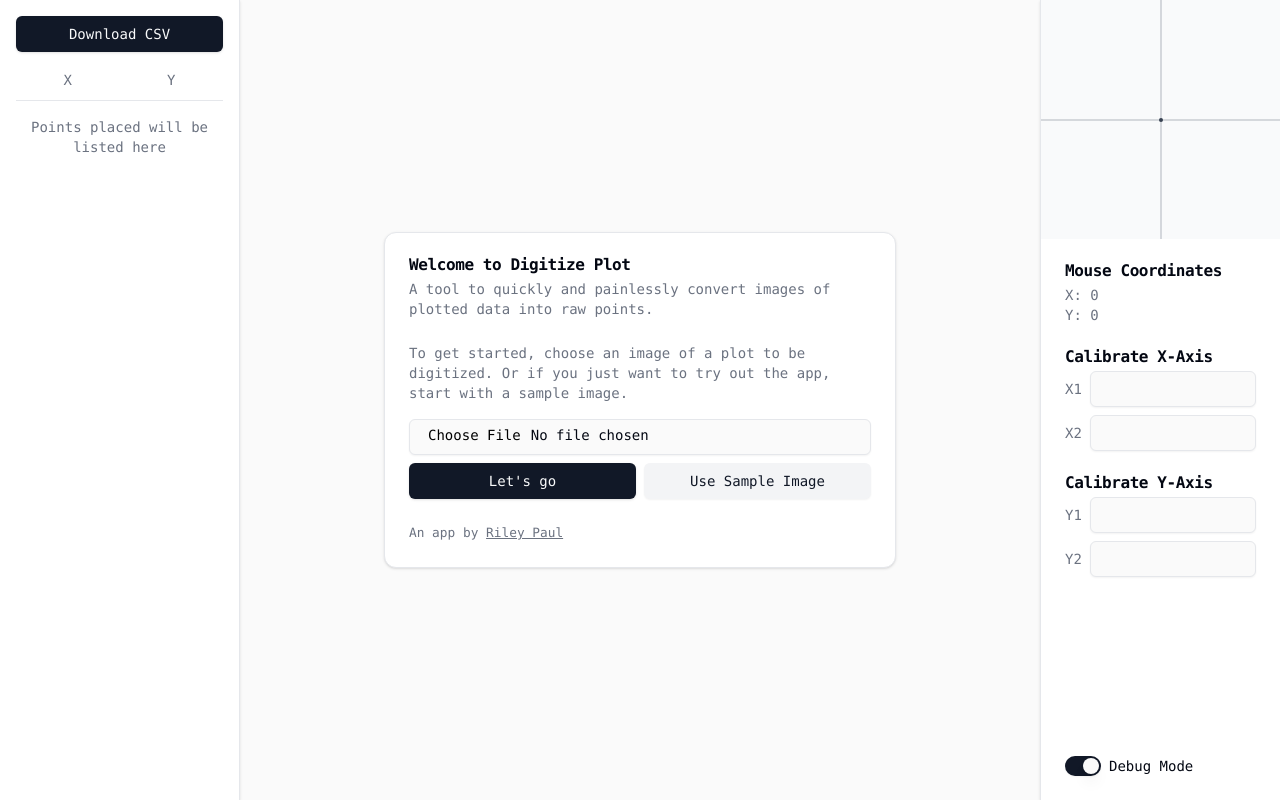
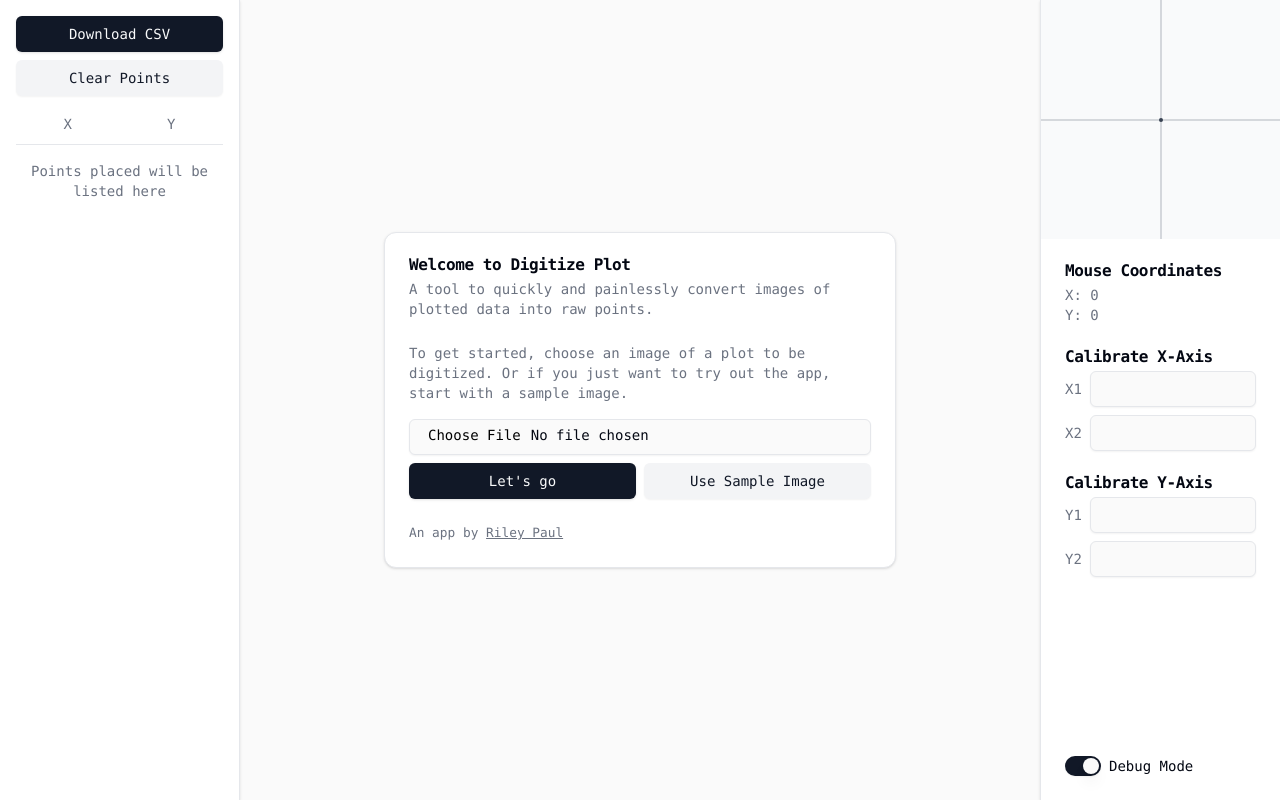
Before and after one commit to riley-paul/digitize-plot, a React (Vite) app: page / in a window 1280 px wide. Built offline with nearby package versions, Linux system fonts and the light colour scheme; a web font is replaced by a local one.

Commit message:
get debug switch working

```diff
--- a/package.json
+++ b/package.json
@@ -23,7 +23,6 @@
     "react": "^18.2.0",
     "react-csv": "^2.2.2",
     "react-dom": "^18.2.0",
-    "react-dropzone": "^14.2.3",
     "tailwind-merge": "^1.14.0",
     "tailwindcss-animate": "^1.0.6",
     "uuid": "^9.0.0"
--- a/src/App.tsx
+++ b/src/App.tsx
@@ -7,20 +7,26 @@ import Point from "./geometry/Point";
 import useCanvas from "./hooks/useCanvas";
 import Dropzone from "./components/Dropzone";
 import Calibrate from "./components/Calibrate";
-import { Switch } from "./components/ui/switch";
 import Toggle from "./components/Toggle";
+import { Button } from "./components/ui/button";
 
 const coordsConverter = (coords: Point) => coords;
 
 function App() {
   const [image, setImage] = useState<HTMLImageElement | undefined>();
   const [debug, setDebug] = useState(true);
-  const { points, mousePoint, ...canvasProps } = useCanvas();
+  const { points, mousePoint, clearPoints, ...canvasProps } = useCanvas(
+    image,
+    debug
+  );
 
   return (
     <div className="w-full h-screen flex">
-      <aside className="w-60 bg-card shadow border-r overflow-y-auto p-4">
+      <aside className="w-60 bg-card shadow border-r overflow-y-auto p-4 flex flex-col gap-2">
         <Download {...{ coordsConverter, points }} />
+        <Button className="w-full" variant="secondary" onClick={clearPoints}>
+          Clear Points
+        </Button>
         <DataTable {...{ coordsConverter, points }} />
       </aside>
       <main className="flex-1">
--- a/src/components/DataTable.tsx
+++ b/src/components/DataTable.tsx
@@ -22,7 +22,7 @@ export default function DataTable({ points, coordsConverter }: Props) {
   points = points.map(coordsConverter);
 
   return (
-    <Table className="mt-2">
+    <Table>
       {points.length === 0 && <TableCaption>Points placed will be listed here</TableCaption>}
       <TableHeader>
         <TableRow>
--- a/src/components/Dropzone.tsx
+++ b/src/components/Dropzone.tsx
@@ -1,5 +1,11 @@
-import React, { Dispatch, useCallback } from "react";
-import { useDropzone } from "react-dropzone";
+import {
+  ChangeEventHandler,
+  Dispatch,
+  FormEventHandler,
+  MouseEventHandler,
+  useCallback,
+  useState,
+} from "react";
 
 import {
   Card,
@@ -17,6 +23,9 @@ export type Props = {
 };
 
 export default function Dropzone({ setImage }: Props) {
+  const [error, setError] = useState("");
+  const [file, setFile] = useState<File | null>(null);
+
   const createImage = (url: string) => {
     const img = new Image();
     img.src = url;
@@ -27,10 +36,28 @@ export default function Dropzone({ setImage }: Props) {
     };
   };
 
-  const useSample = (e: React.MouseEvent) => {
-    e.preventDefault();
-    e.stopPropagation();
+  const onFileChange: ChangeEventHandler<HTMLInputElement> = (event) => {
+    if (!event.target.files) {
+      setFile(null);
+      return;
+    }
+    setFile(event.target.files[0]);
+  };
 
+  const onSubmit: FormEventHandler<HTMLFormElement> = (event) => {
+    event.preventDefault();
+
+    if (!file) {
+      setError("Must select an image file");
+      return;
+    }
+
+    setError("");
+    const url = URL.createObjectURL(file);
+    createImage(url);
+  };
+
+  const useSample: MouseEventHandler = (_) => {
     const url = "/BPL220K 24ft.png";
     createImage(url);
   };
@@ -58,18 +85,27 @@ export default function Dropzone({ setImage }: Props) {
             To get started, choose an image of a plot to be digitized. Or if you
             just want to try out the app, start with a sample image.
           </CardDescription>
-          <form action="" className="mt-2 grid gap-2">
+          <form action="" className="mt-2 grid gap-2" onSubmit={onSubmit}>
             <Input
               type="file"
               accept="image/*"
               placeholder="Select plot image to digitized"
+              onChange={onFileChange}
             />
+            {error && <small className="text-destructive">{error}</small>}
             <div className="flex flex-col lg:flex-row gap-2">
-              <Button className="w-full">Let's go</Button>
-              <Button variant="secondary" className="w-full">
+              <Button className="w-full" type="submit">
+                Let's go
+              </Button>
+              <Button
+                variant="secondary"
+                className="w-full"
+                onClick={useSample}
+              >
                 Use Sample Image
               </Button>
             </div>
+            <input type="submit" hidden />
           </form>
         </CardContent>
         <CardFooter>
--- a/src/geometry/Point.ts
+++ b/src/geometry/Point.ts
@@ -23,13 +23,15 @@ export default class Point {
 
   draw(ctx: CanvasRenderingContext2D, options: PointDrawOptions = {}) {
     const scale = ctx.getTransform().a;
-    const radius = (options.radius || 3) / scale;
+    const radius = (options.radius || 5) / scale;
     const color = options.color || "crimson";
+
+    ctx.lineWidth = 2 / scale
 
     ctx.beginPath();
     ctx.arc(this.x, this.y, radius, 0, Math.PI * 2);
-    ctx.fillStyle = color;
-    ctx.fill();
+    ctx.strokeStyle = color;
+    ctx.stroke();
     ctx.closePath();
 
     if (this.label) {
--- a/src/geometry/quadtree.ts
+++ b/src/geometry/quadtree.ts
@@ -35,6 +35,12 @@ export class Rect {
   }
 
   draw(ctx: CanvasRenderingContext2D) {
+    const scale = ctx.getTransform().a;
+
+    ctx.strokeStyle = "black";
+    ctx.lineCap = "round";
+    ctx.lineWidth = 1 / scale;
+
     ctx.beginPath();
     ctx.rect(this.west_edge, this.south_edge, this.w, this.h);
     ctx.stroke();
--- a/src/hooks/useCanvas/index.ts
+++ b/src/hooks/useCanvas/index.ts
@@ -3,7 +3,10 @@ import usePoints from "./usePoints";
 import use2dContext from "./use2dContext";
 import usePanZoom from "./usePanZoom";
 
-export default function useCanvas() {
+export default function useCanvas(
+  image: HTMLImageElement | undefined,
+  debug: boolean
+) {
   const canvasRef = useRef<HTMLCanvasElement>(null);
   const context = use2dContext(canvasRef);
 
@@ -15,7 +18,8 @@ export default function useCanvas() {
     mouseLeavePoints,
     points,
     mousePoint,
-  } = usePoints(canvasRef);
+    clearPoints,
+  } = usePoints(canvasRef, debug);
 
   const {
     drawPanZoom,
@@ -23,13 +27,12 @@ export default function useCanvas() {
     mouseDownPanZoom,
     mouseUpPanZoom,
     wheelPanZoom,
-  } = usePanZoom();
+  } = usePanZoom(canvasRef, image, debug);
 
   // Draw everything to canvas
   const draw = (context: CanvasRenderingContext2D): void => {
-    // context.fillStyle = "darkgray"
-    // context.fillRect(0, 0, context.canvas.width, context.canvas.height);
     drawPanZoom(context);
+    if (image) context.drawImage(image, 0, 0, image.width, image.height);
     drawPoints(context);
   };
 
@@ -59,8 +62,8 @@ export default function useCanvas() {
   };
 
   const onMouseLeave: WheelEventHandler<HTMLCanvasElement> = (event) => {
-    mouseLeavePoints(event)
-  }
+    mouseLeavePoints(event);
+  };
 
   // draw loop
   useEffect(() => {
@@ -71,6 +74,7 @@ export default function useCanvas() {
       // context.save();
       context.setTransform(1, 0, 0, 1, 0, 0);
       context.clearRect(0, 0, context.canvas.width, context.canvas.height);
+      // context.imageSmoothingEnabled = false;
 
       draw(context);
       // context.restore();
@@ -96,9 +100,12 @@ export default function useCanvas() {
     handleResize();
     window.addEventListener("resize", handleResize);
     return () => window.removeEventListener("resize", handleResize);
-  }, []);
+  }, [image]);
 
-  // useEffect(() => console.log(points), [points]);
+  useEffect(() => {
+    if (debug) console.log(points);
+  }, [points]);
+
   return {
     ref: canvasRef,
     onMouseDown,
@@ -109,5 +116,6 @@ export default function useCanvas() {
     onWheel,
     points,
     mousePoint,
+    clearPoints,
   };
 }
--- a/src/hooks/useCanvas/usePanZoom.ts
+++ b/src/hooks/useCanvas/usePanZoom.ts
@@ -1,25 +1,45 @@
 import {
   MouseEventHandler,
+  RefObject,
   WheelEventHandler,
   useEffect,
   useState,
 } from "react";
 
-const MAX_ZOOM = 5;
-const MIN_ZOOM = 0.1;
+const MAX_ZOOM = 10;
+const MIN_ZOOM = 0.25;
 const SCROLL_SENSITIVITY = 0.0005;
 
 type Coords = { x: number; y: number };
 
-export default function usePanZoom() {
+export default function usePanZoom(
+  canvasRef: RefObject<HTMLCanvasElement>,
+  image: HTMLImageElement | undefined,
+  debug: boolean
+) {
   const [cameraOffset, setCameraOffset] = useState<Coords>({ x: 0, y: 0 });
   const [cameraZoom, setCameraZoom] = useState<number>(1);
   const [isPanning, setIsPanning] = useState<boolean>(false);
   const [panStart, setPanStart] = useState<Coords>({ x: 0, y: 0 });
 
-  useEffect(() => console.log(cameraOffset), [cameraOffset]);
-  // useEffect(() => console.log(panStart), [panStart]);
-  useEffect(() => console.log(cameraZoom), [cameraZoom]);
+  useEffect(() => {
+    if (debug) console.log("cameraOffset", cameraOffset);
+  }, [cameraOffset]);
+
+  useEffect(() => {
+    if (debug) console.log("cameraZoom", cameraZoom);
+  }, [cameraZoom]);
+
+  useEffect(() => {
+    if (!image || !canvasRef.current) return;
+
+    const scale = canvasRef.current.getContext("2d")?.getTransform().a || 1;
+
+    setCameraOffset({
+      x: (canvasRef.current.width - image.width) / 2 / scale,
+      y: (canvasRef.current.height - image.height) / 2 / scale,
+    });
+  }, [image, canvasRef.current]);
 
   // Draw everything to canvas
   const drawPanZoom = (context: CanvasRenderingContext2D): void => {
--- a/src/hooks/useCanvas/usePoints.ts
+++ b/src/hooks/useCanvas/usePoints.ts
@@ -9,7 +9,10 @@ import Point from "../../geometry/Point";
 import { QuadTree, createQuadTree } from "../../geometry/QuadTree";
 import use2dContext from "./use2dContext";
 
-export default function usePoints(canvasRef: RefObject<HTMLCanvasElement>) {
+export default function usePoints(
+  canvasRef: RefObject<HTMLCanvasElement>,
+  debug: boolean
+) {
   const quadtree = useRef<QuadTree | null>(null);
   const context = use2dContext(canvasRef);
 
@@ -56,18 +59,20 @@ export default function usePoints(canvasRef: RefObject<HTMLCanvasElement>) {
         pt.draw(ctx, { color: "green", radius: 5 });
         continue;
       }
-      pt.draw(ctx, { radius: 3 });
+      pt.draw(ctx);
     }
 
-    ctx.font = "12px Courier";
-    ctx.fillStyle = "red";
-    ctx.fillText(`dragging ID: ${draggingId}`, 10, 20);
-    ctx.fillText(`current ID: ${currentPointId}`, 10, 35);
+    if (draggingId) mousePoint?.draw(ctx, { color: "green", radius: 5 });
 
-    quadtree.current?.draw(ctx);
-    mousePoint?.draw(ctx, { color: "blue", radius: 3 });
+    if (debug) {
+      ctx.font = "12px Courier";
+      ctx.fillStyle = "red";
+      ctx.fillText(`dragging ID: ${draggingId}`, 10, 20);
+      ctx.fillText(`current ID: ${currentPointId}`, 10, 35);
 
-    if (draggingId) mousePoint?.draw(ctx, { color: "green", radius: 5 });
+      quadtree.current?.draw(ctx);
+      mousePoint?.draw(ctx, { color: "blue", radius: 3 });
+    }
   };
 
   // Event handlers
@@ -126,5 +131,6 @@ export default function usePoints(canvasRef: RefObject<HTMLCanvasElement>) {
     mouseLeavePoints,
     points,
     mousePoint,
+    clearPoints: () => setPoints([]),
   };
 }
```
Also changed, not shown: public/BPL220K 24ft.png (added), 1 other file (tests, documents, lock files or other folders).
